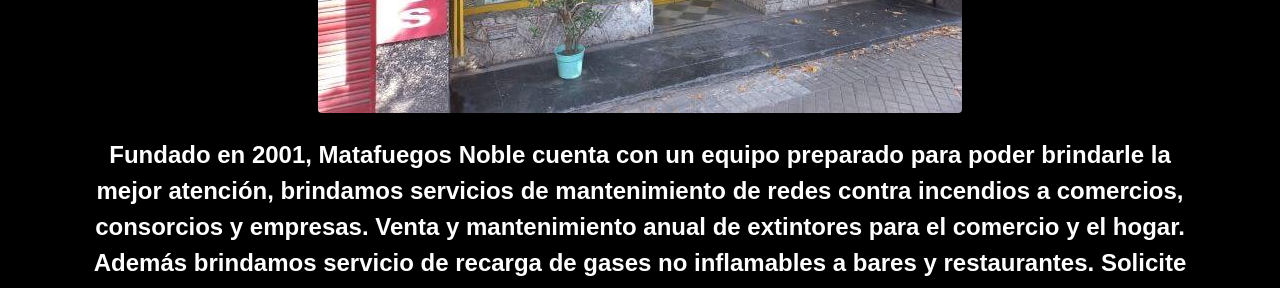
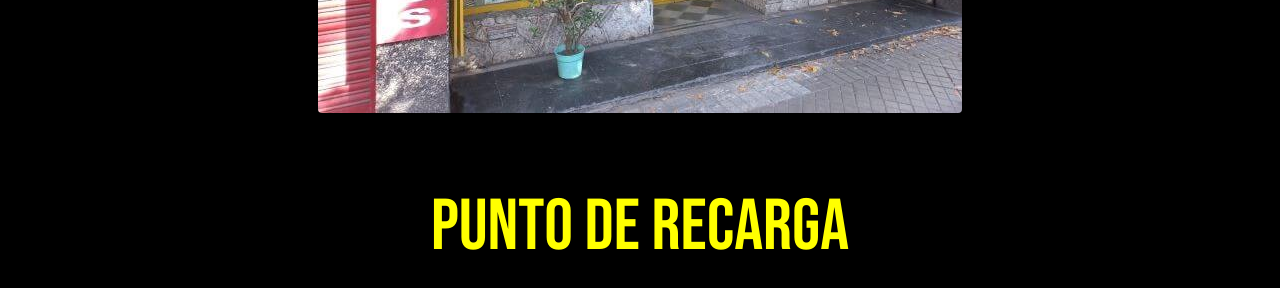
Before and after one commit to konstantinowivo/matafuegos-noble_37115, a website: page index.html in a window 1280 px wide. Shown: the part 954-1242 px from the top of the page. Drawn offline with nearby package versions, Linux system fonts and the light colour scheme.

Commit message:
cambios en index

```diff
--- a/index.html
+++ b/index.html
@@ -67,8 +67,6 @@
           <img src="recursos/frente_noble.jpg" class="figure-img img-fluid rounded" alt="frente local">
           <figcaption class="figure-caption"></figcaption>
         </figure>
-          <p>Fundado en 2001, Matafuegos Noble cuenta con un equipo preparado para poder brindarle la mejor atención, brindamos servicios de mantenimiento de redes contra incendios a comercios, consorcios y empresas. Venta y mantenimiento anual de extintores para el comercio y el hogar. Además brindamos servicio de recarga de gases no inflamables a bares y restaurantes. Solicite su retiro o cotización sin cargo las 24 horas de día!
-          </p>
       </div>
     </article>
     </section>
```
